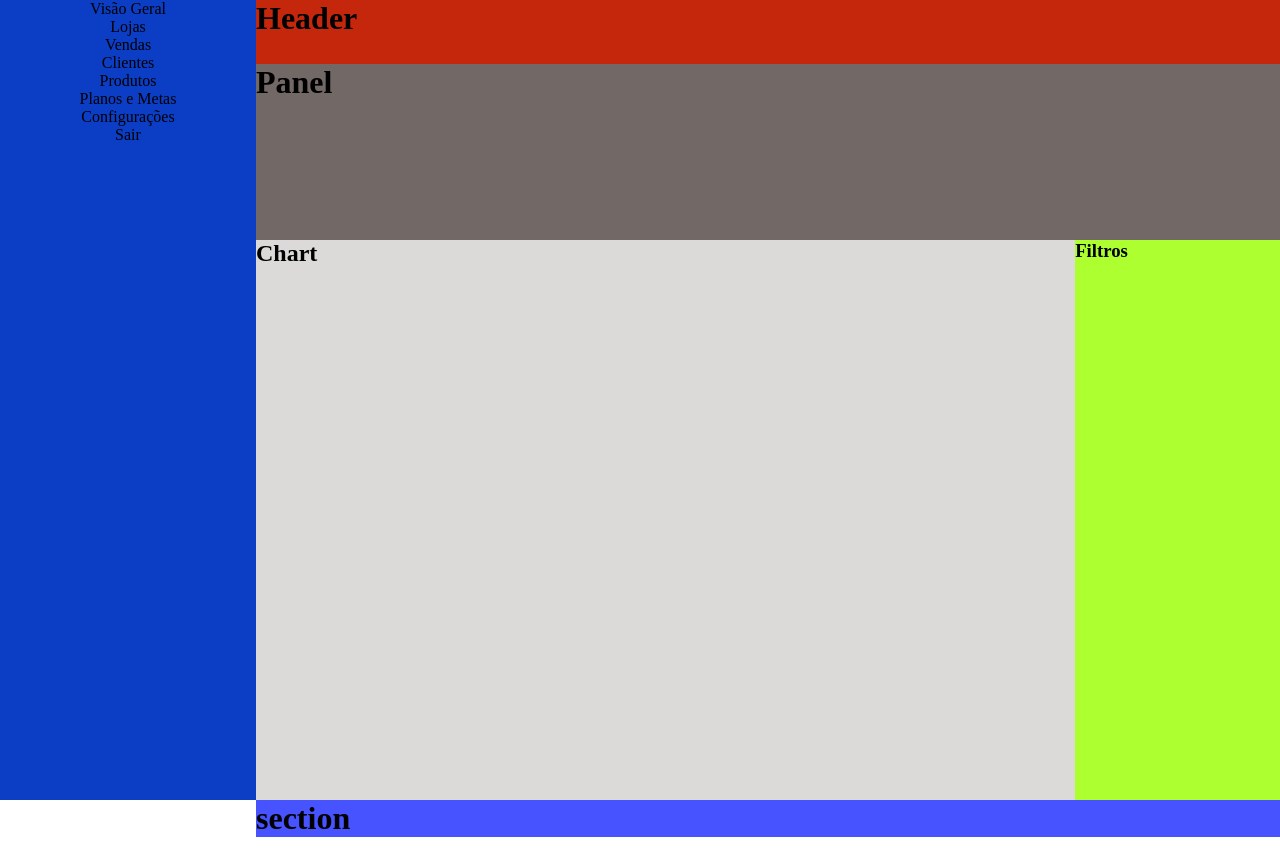
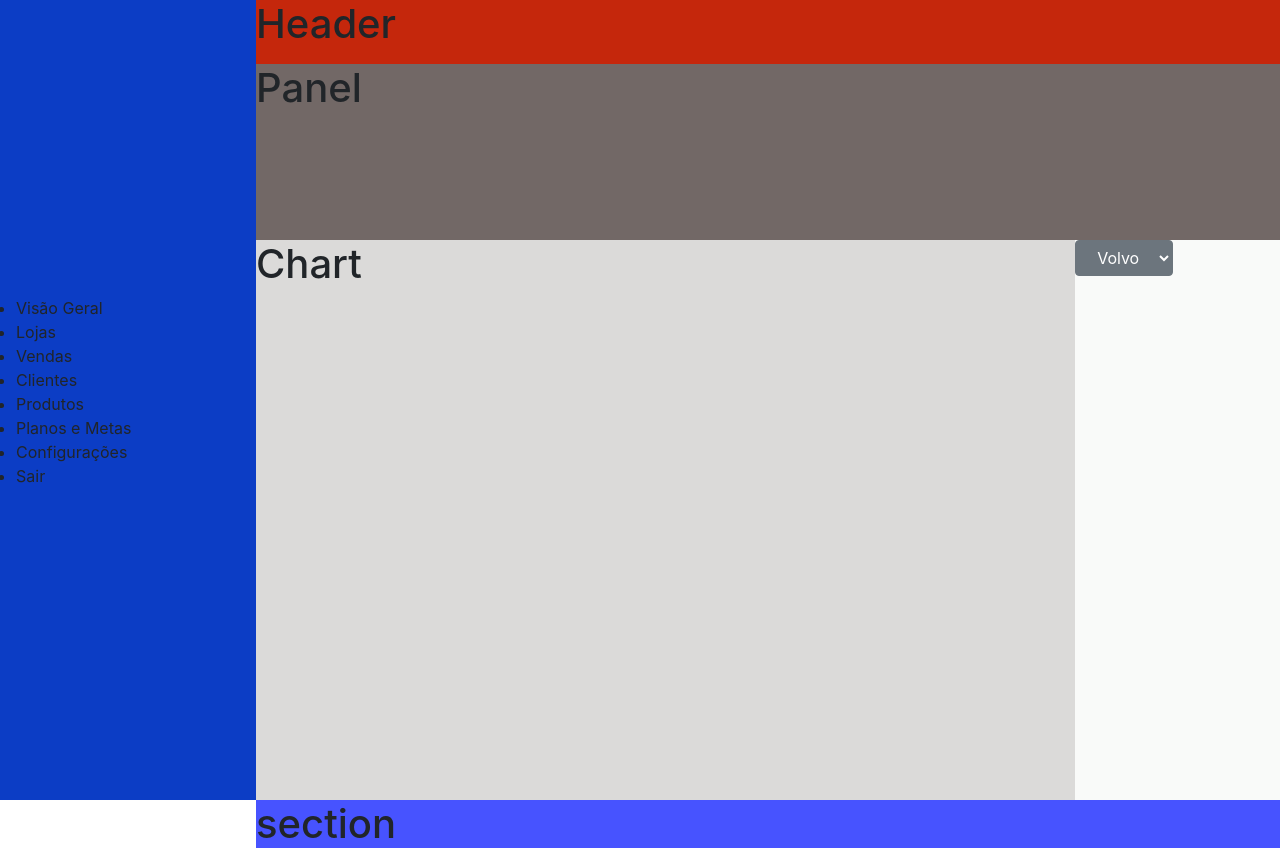
Before and after one commit to Lima08/Bagy-Dashboard, a React (Create React App) app: page / in a window 1280 px wide. Built offline with nearby package versions, Linux system fonts and the light colour scheme.

Commit message:
Inicia componente StoreFilter

```diff
--- a/public/index.html
+++ b/public/index.html
@@ -7,6 +7,7 @@
       name="description"
       content="Web site created using create-react-app"
     />
+    <link rel="stylesheet" href="https://stackpath.bootstrapcdn.com/bootstrap/4.1.3/css/bootstrap.min.css" integrity="sha384-MCw98/SFnGE8fJT3GXwEOngsV7Zt27NXFoaoApmYm81iuXoPkFOJwJ8ERdknLPMO" crossorigin="anonymous">
     <title>Bagy Dashboard</title>
   </head>
   <body>
--- /dev/null
+++ b/src/components/ChartDashboard/StoreFilter.jsx
@@ -0,0 +1,21 @@
+import React from 'react';
+
+function StoreFilter() {
+  return (
+    <div className='dropdown'>
+      <label for='store'>
+        <select
+          className='btn btn-secondary dropdown-toggle'
+          name='store'
+          id='store'
+        >
+          <option value='volvo'>Volvo</option>
+          <option value='teste'>teste</option>
+          <option value='Pri'>Pri loja</option>
+        </select>
+      </label>
+    </div>
+  );
+}
+
+export default StoreFilter;
--- a/src/components/ChartDashboard/index.jsx
+++ b/src/components/ChartDashboard/index.jsx
@@ -1,4 +1,5 @@
 import React from 'react';
+import StoreFilter from './StoreFilter'
 // import query from '../../graphql';
 // import { useQuery } from '@apollo/client';
 
@@ -12,7 +13,7 @@ function ChartDashboard() {
       </div>
 
       <aside className='filters'>
-        <h1>Filtros </h1>
+       <StoreFilter />
       </aside>
     </section>
   );
--- a/src/style/app.css
+++ b/src/style/app.css
@@ -9,6 +9,7 @@
   width: 100vw;
   height: 100vh;
   display: flex;
+  background-color: rgb(249, 250, 249);
   /* flex-direction: row; */
 
 }
@@ -16,8 +17,6 @@
 .navbar {
   background-color: rgb(12, 61, 197);
   width: 20vw;
-  padding: 0 auto;
-  text-align: center;
 }
 
 .dashboard {
@@ -35,7 +34,6 @@
 }
 
 .chart-dashboard {
-  background-color: greenyellow;
   display: flex;
   height: 70vh;
 
```
